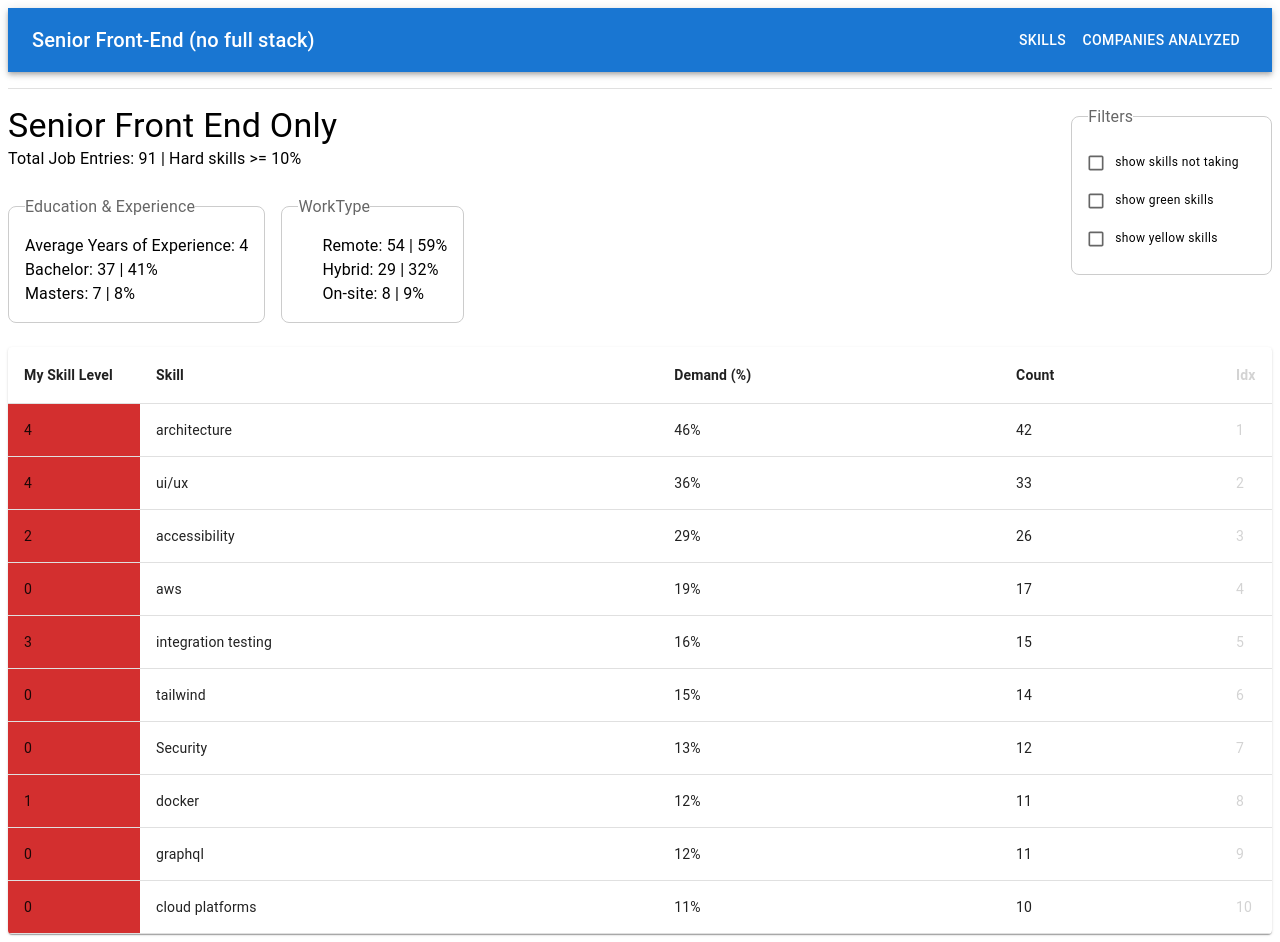
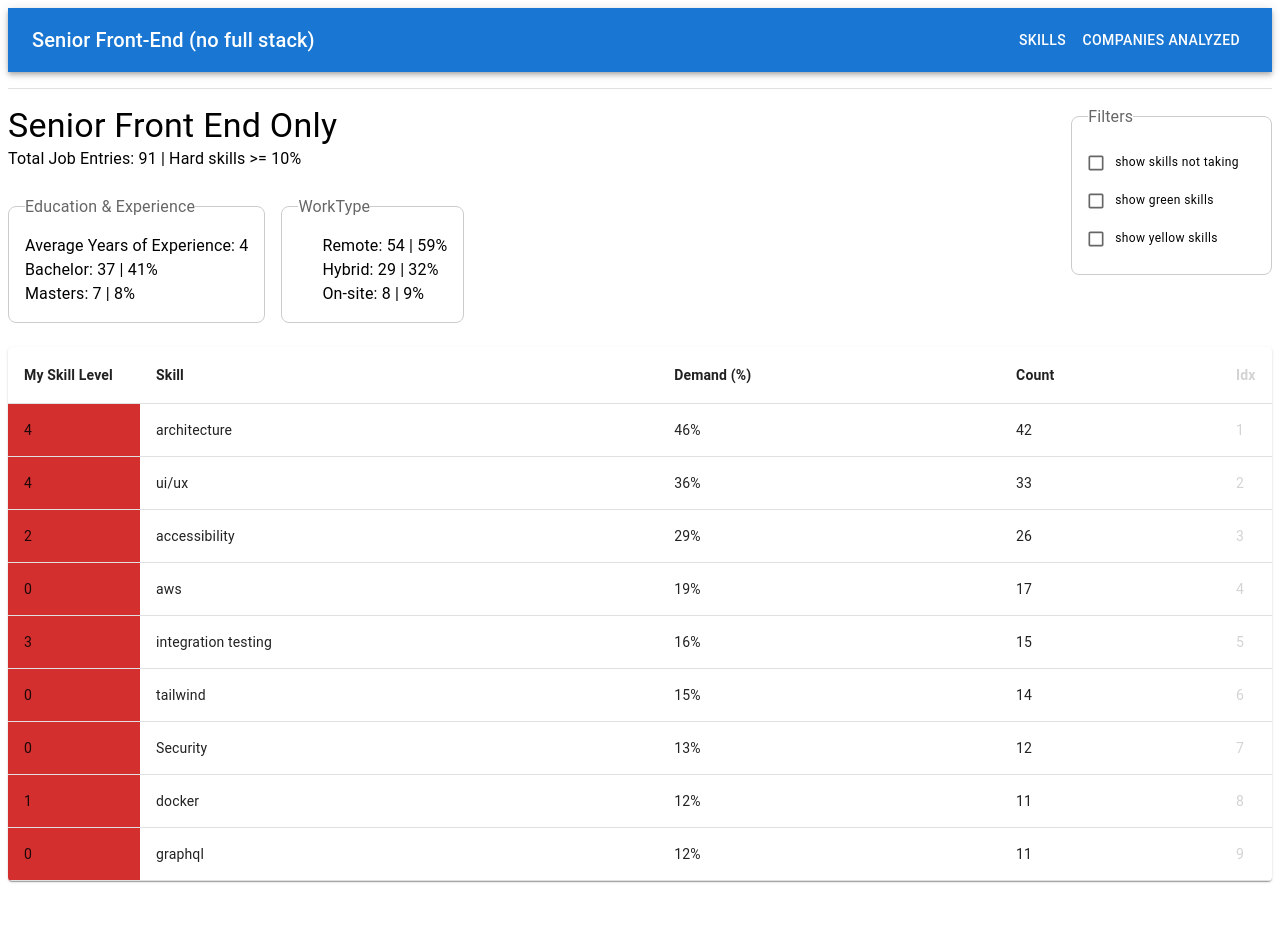
Before and after one commit to dmitrisanzharov/job-skills-app, a React (Create React App) app: page / in a window 1280 px wide. After the commit the page ends 889 px from the top, so only its background shows below. Built offline with nearby package versions, Linux system fonts and the light colour scheme; some icons are missing.

Commit message:
all good

```diff
--- a/src/consts/globalVars.ts
+++ b/src/consts/globalVars.ts
@@ -1,2 +1,5 @@
 export const skillMinPercentageToFilter: number = 0.1;
-export const skillThatIWillNotTake: string[] = ['angular', 'vue', 'playwright', 'vite', 'Job Interview'];
+
+// remove skills that I will not take into account
+// cloud platforms = AWS covers this so remove
+export const skillThatIWillNotTake: string[] = ['angular', 'vue', 'playwright', 'vite', 'Job Interview', 'cloud platforms'];
```
